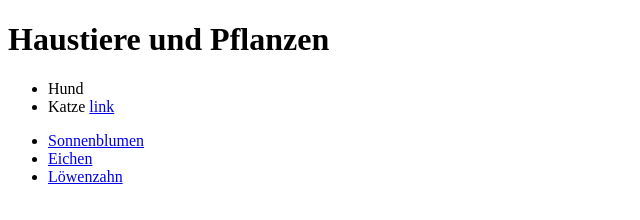
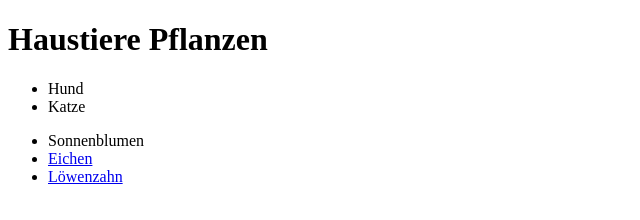
Before and after one commit to Gul82/task1, a plain HTML site: page index.html in a window 1280 px wide. Shown: the whole page, without its empty margins (0-640 px from the left). Drawn offline with Linux system fonts and the light colour scheme.

Commit message:
links deleted

```diff
--- a/index.html
+++ b/index.html
@@ -8,18 +8,14 @@
   </head>
 
   <body>
-    <h1>Haustiere und Pflanzen</h1>
+    <h1>Haustiere Pflanzen</h1>
 
     <ul>
-      <li>Hund <a href="link"></a></li>
-      <li>Katze <a href="https://de.wikipedia.org/wiki/Katzen">link</a></li>
+      <li>Hund</li>
+      <li>Katze</li>
     </ul>
     <ul>
-      <li>
-        <a href="https://de.wikipedia.org/wiki/Sonnenblumen" target="_blank"
-          >Sonnenblumen</a
-        >
-      </li>
+      <li>Sonnenblumen</li>
       <li><a href="https://de.wikipedia.org/wiki/Eichen">Eichen</a></li>
       <li><a href="https://de.wikipedia.org/wiki/Löwenzahn">Löwenzahn</a></li>
     </ul>
```
Also changed, not shown: 1 other file.
